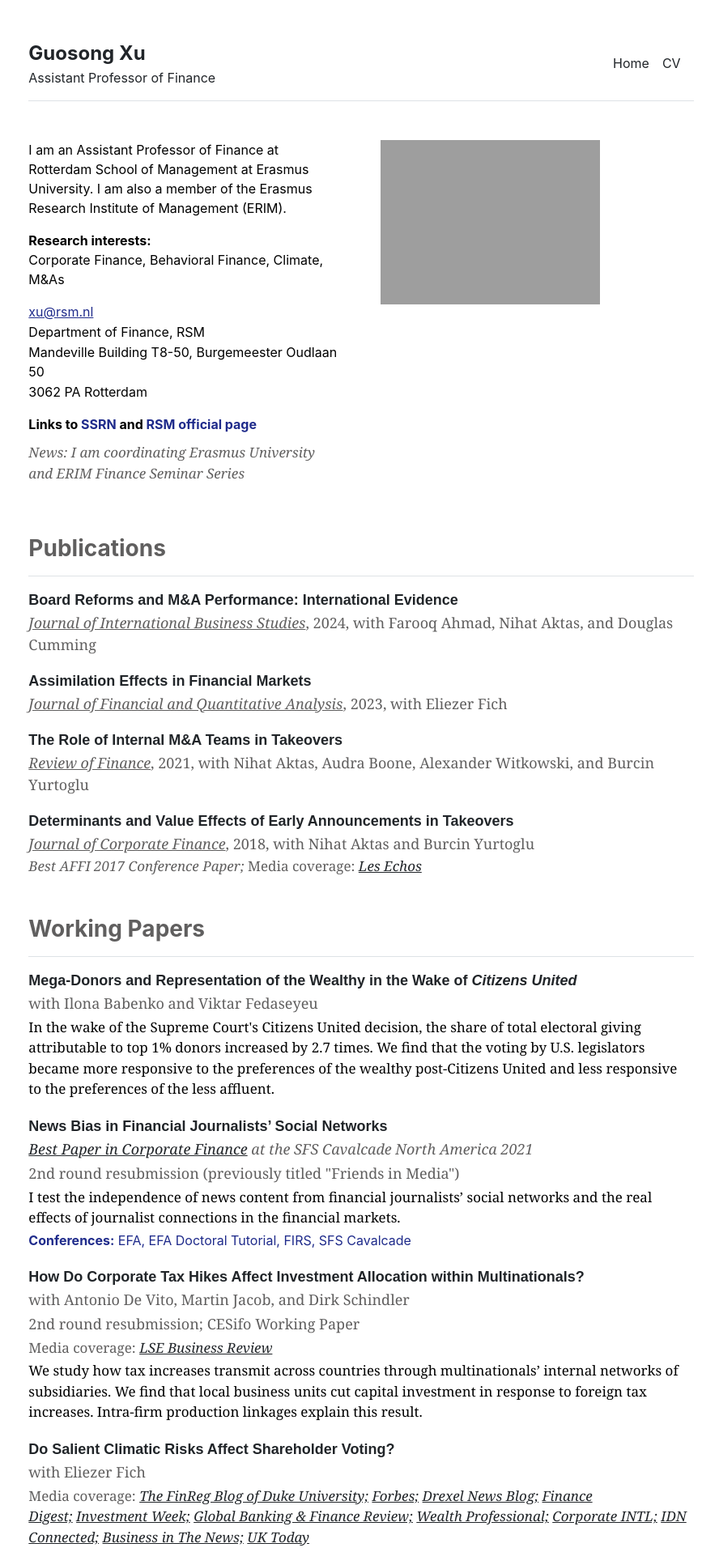
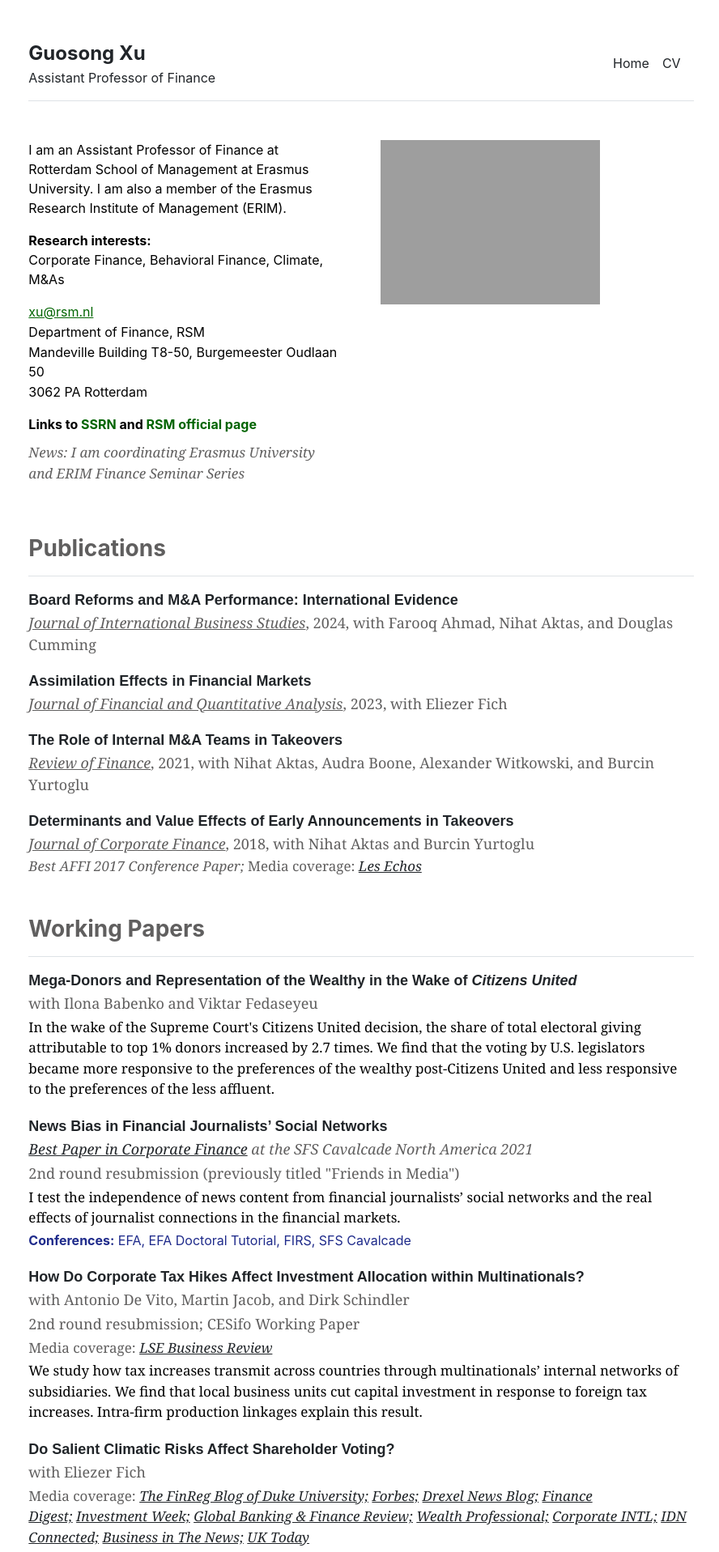
Before and after one commit to guosongxu/guosongxu.github.io, a Jekyll site: the page built from index.md, in a window 1280 px wide. Shown: the top 1917 px of the page at 81% size, without its empty margins (194-1082 px from the left). Built offline with Jekyll 4.4.1, drawn with Linux system fonts in a browser that asks for light colours.

Commit message:
Update index.md

```diff
--- a/index.md
+++ b/index.md
@@ -8,11 +8,11 @@
 <p style="margin-bottom:10px"><strong>Research interests:</strong><br>
 Corporate Finance, Behavioral Finance, Climate, M&As<p>
 
-<p style="margin-bottom:1px"><a style="color:#1F2B8B" href="mailto:xu@rsm.nl">xu@rsm.nl</a></p>
+<p style="margin-bottom:1px"><a style="color:#006400" href="mailto:xu@rsm.nl">xu@rsm.nl</a></p>
 <p style="margin-bottom:1px">Department of Finance, RSM</p>
 <p style="margin-bottom:1px">Mandeville Building T8-50, Burgemeester Oudlaan 50</p>
 <p>3062 PA Rotterdam</p>
 
-<p style="margin-bottom:10px"><strong> Links to <a href="https://papers.ssrn.com/sol3/cf_dev/AbsByAuth.cfm?per_id=2291312" target="_blank" rel="noreferrer noopener" aria-label=" (opens in a new tab)" style="text-decoration:none;color:#1F2B8B">SSRN</a> and <a rel="noreferrer noopener" href="https://www.rsm.nl/people/guosong-xu/" target="_blank" style="text-decoration:none;color:#1F2B8B">RSM official page</a></strong></p>
+<p style="margin-bottom:10px"><strong> Links to <a href="https://papers.ssrn.com/sol3/cf_dev/AbsByAuth.cfm?per_id=2291312" target="_blank" rel="noreferrer noopener" aria-label=" (opens in a new tab)" style="text-decoration:none;color:#006400">SSRN</a> and <a rel="noreferrer noopener" href="https://www.rsm.nl/people/guosong-xu/" target="_blank" style="text-decoration:none;color:#006400">RSM official page</a></strong></p>
 
 <p style="margin-bottom:10px;font-family:georgia;font-size:17px;color:#605F5F"><em>News: I am coordinating Erasmus University and ERIM Finance Seminar Series</em></p>
```
